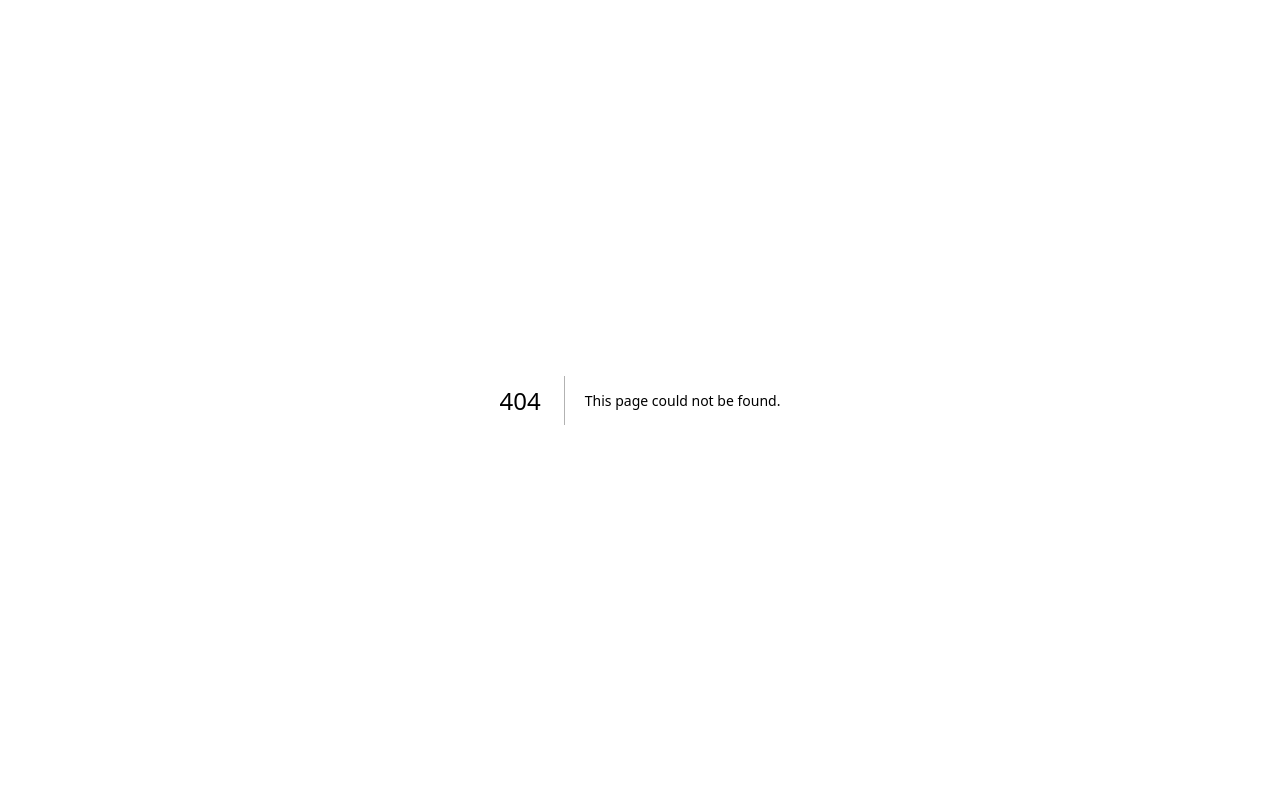
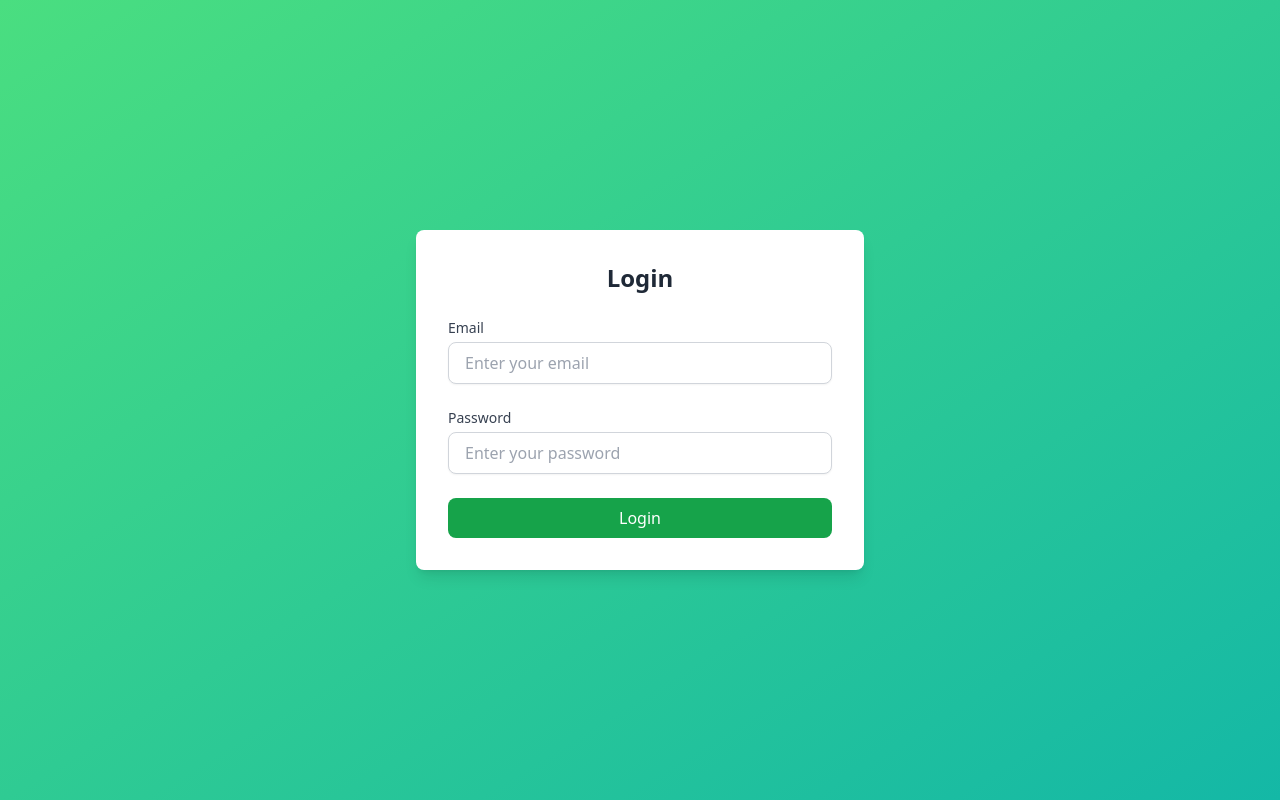
Before and after one commit to MIRJAKARIYA/Pomodoro-Timer-client, a Next.js app: page /sign-in in a window 1280 px wide. Before the commit this address had no page. Built offline with nearby package versions, Linux system fonts and the light colour scheme.

Commit message:
sign-up page completed

```diff
--- a/app/firebase/firebase.config.js
+++ b/app/firebase/firebase.config.js
@@ -1,15 +1,14 @@
-import { initializeApp,getAuth } from "firebase/app";
-
+import { initializeApp, } from "firebase/app";
+import {getAuth} from "firebase/auth"
 const firebaseConfig = {
-  apiKey: process.env.NEXT_APP_apiKey,
-  authDomain: process.env.NEXT_APP_authDomain,
-  projectId: process.env.NEXT_APP_projectId,
-  storageBucket: process.env.NEXT_APP_storageBucket,
-  messagingSenderId: process.env.NEXT_APP_messagingSenderId,
-  appId: process.env.NEXT_APP_appId
+  apiKey: process.env.NEXT_PUBLIC_apiKey,
+  authDomain: process.env.NEXT_PUBLIC_authDomain,
+  projectId: process.env.NEXT_PUBLIC_projectId,
+  storageBucket: process.env.NEXT_PUBLIC_storageBucket,
+  messagingSenderId: process.env.NEXT_PUBLIC_messagingSenderId,
+  appId: process.env.NEXT_PUBLIC_appId
 };
 
-// Initialize Firebase
 const app = initializeApp(firebaseConfig);
 
 export const auth = getAuth(app)
--- a/app/page.js
+++ b/app/page.js
@@ -1,8 +1,11 @@
+"use client"
+import { useSelector } from "react-redux";
 import Timer from "./components/Timer";
 
 
 export default function Home() {
-
+  const {user} = useSelector((state)=> state?.userData)
+  console.log(user)
   return (
     <>
     <Timer timeSpan={1500}/>
--- /dev/null
+++ b/app/sign-in/page.js
@@ -0,0 +1,104 @@
+// pages/login.js
+"use client"
+import { useState } from "react";
+import Head from "next/head";
+import { signInWithEmailAndPassword } from "firebase/auth";
+export default function Login() {
+  const [formData, setFormData] = useState({
+    email: "",
+    password: "",
+  });
+
+  const [errors, setErrors] = useState({});
+  const [successMessage, setSuccessMessage] = useState("");
+
+  // Handle input changes
+  const handleChange = (e) => {
+    const { name, value } = e.target;
+    setFormData({ ...formData, [name]: value });
+  };
+
+  // Validate form fields
+  const validate = () => {
+    const errors = {};
+    if (!formData.email.trim() || !/\S+@\S+\.\S+/.test(formData.email))
+      errors.email = "Valid email is required.";
+    if (!formData.password || formData.password.length < 6)
+      errors.password = "Password must be at least 6 characters long.";
+    return errors;
+  };
+
+  // Handle form submission
+  const handleSubmit = (e) => {
+    e.preventDefault();
+    const validationErrors = validate();
+    if (Object.keys(validationErrors).length > 0) {
+      setErrors(validationErrors);
+      setSuccessMessage("");
+    } else {
+      setErrors({});
+      // Simulate login logic (e.g., API call)
+      console.log("User logged in with data:", formData);
+      setSuccessMessage("Login successful!");
+    }
+  };
+
+  return (
+    <div className="bg-gradient-to-br from-green-400 to-teal-500 min-h-screen flex items-center justify-center">
+      <Head>
+        <title>Login</title>
+      </Head>
+      <div className="bg-white shadow-lg rounded-lg p-8 w-full max-w-md">
+        <h2 className="text-2xl font-bold text-gray-800 text-center mb-6">Login</h2>
+        <form onSubmit={handleSubmit} className="space-y-6">
+          {/* Email Field */}
+          <div>
+            <label htmlFor="email" className="block text-sm font-medium text-gray-700">
+              Email
+            </label>
+            <input
+              type="email"
+              id="email"
+              name="email"
+              value={formData.email}
+              onChange={handleChange}
+              className="mt-1 w-full px-4 py-2 border border-gray-300 rounded-lg shadow-sm focus:outline-none focus:ring-2 focus:ring-green-500 focus:border-green-500"
+              placeholder="Enter your email"
+            />
+            {errors.email && <p className="text-red-500 text-sm mt-1">{errors.email}</p>}
+          </div>
+
+          {/* Password Field */}
+          <div>
+            <label htmlFor="password" className="block text-sm font-medium text-gray-700">
+              Password
+            </label>
+            <input
+              type="password"
+              id="password"
+              name="password"
+              value={formData.password}
+              onChange={handleChange}
+              className="mt-1 w-full px-4 py-2 border border-gray-300 rounded-lg shadow-sm focus:outline-none focus:ring-2 focus:ring-green-500 focus:border-green-500"
+              placeholder="Enter your password"
+            />
+            {errors.password && <p className="text-red-500 text-sm mt-1">{errors.password}</p>}
+          </div>
+
+          {/* Submit Button */}
+          <button
+            type="submit"
+            className="w-full py-2 px-4 bg-green-600 text-white rounded-lg font-medium hover:bg-green-700 focus:outline-none focus:ring-2 focus:ring-green-500"
+          >
+            Login
+          </button>
+        </form>
+
+        {/* Success Message */}
+        {successMessage && (
+          <p className="text-green-500 text-center mt-4">{successMessage}</p>
+        )}
+      </div>
+    </div>
+  );
+}
--- a/app/sign-up/page.js
+++ b/app/sign-up/page.js
@@ -1,8 +1,11 @@
 "use client";
 import { useState } from "react";
-import { createUserWithEmailAndPassword } from "firebase/auth";
+import { createUserWithEmailAndPassword,updateProfile,signOut } from "firebase/auth";
+import { auth } from "../firebase/firebase.config";
+import { useRouter } from 'next/navigation';
 
 const SignUpPage = () => {
+  const router = useRouter();
   const [formData, setFormData] = useState({
     name: "",
     email: "",
@@ -15,6 +18,7 @@ const SignUpPage = () => {
 
   // Handle input changes
   const handleChange = (e) => {
+
     const { name, value } = e.target;
     setFormData({ ...formData, [name]: value });
   };
@@ -45,18 +49,33 @@ const SignUpPage = () => {
     } else {
       setErrors({});
       // Simulate signup logic (e.g., API call)
-      createUserWithEmailAndPassword(auth, email, password)
+
+      createUserWithEmailAndPassword(auth, email.value, password.value)
         .then((userCredential) => {
+
           // Signed up
           const user = userCredential.user;
-          // ...
+          // console.log(user)
+          updateProfile(auth.currentUser, {
+            displayName: name.value, photoURL: avatar.value
+          }).then(() => {
+            signOut(auth).then(()=>{
+
+            })
+            router.push("/sign-in")
+          }).catch((error) => {
+            // An error occurred
+            // ...
+          });
+
         })
         .catch((error) => {
           const errorCode = error.code;
           const errorMessage = error.message;
+          console.log(errorMessage)
           // ..
         });
-      console.log("User signed up with data:", formData);
+
       setSuccessMessage("Signup successful!");
       setFormData({ name: "", email: "", avatar: "", password: "" });
     }
--- a/package.json
+++ b/package.json
@@ -11,6 +11,7 @@
   "dependencies": {
     "@reduxjs/toolkit": "^2.5.0",
     "axios": "^1.7.9",
+    "firebase": "^11.1.0",
     "next": "15.1.3",
     "react": "^19.0.0",
     "react-dom": "^19.0.0",
```
Also changed, not shown: 2 other files (tests, documents, lock files or other folders).
